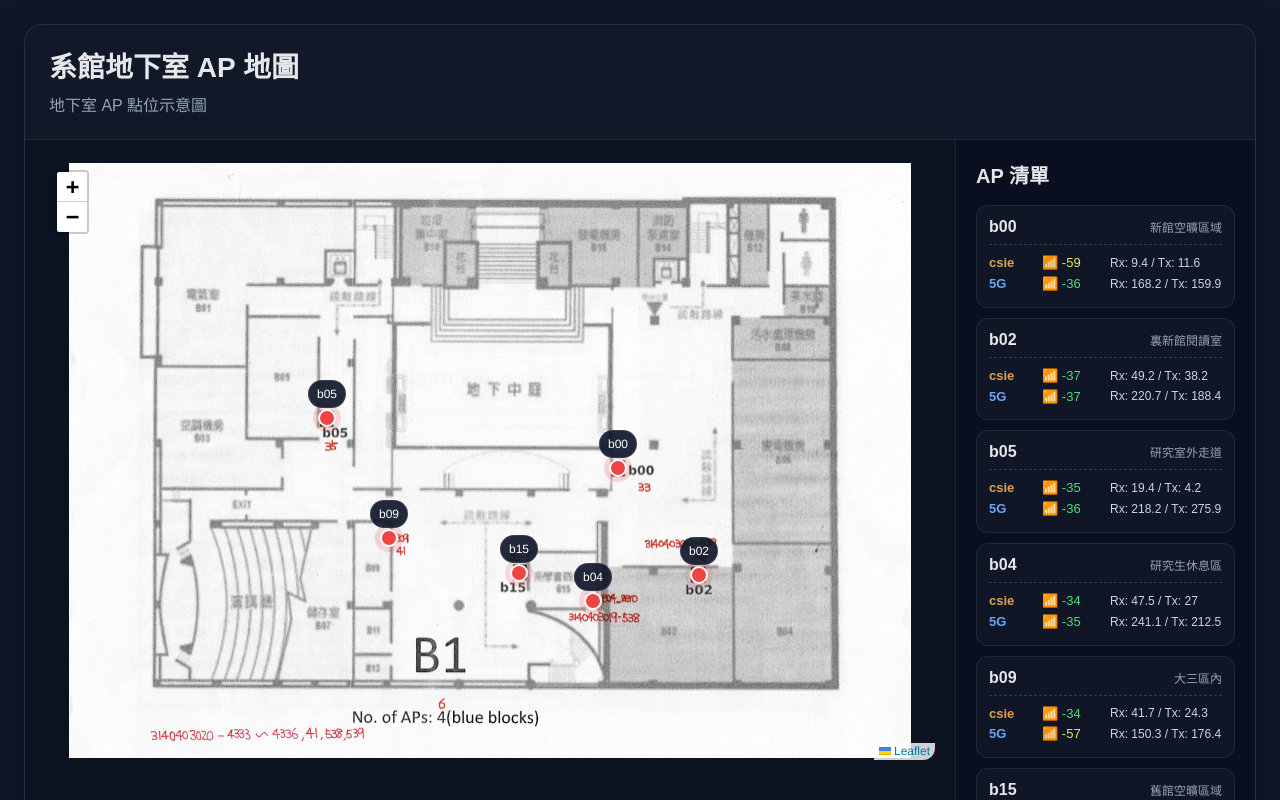
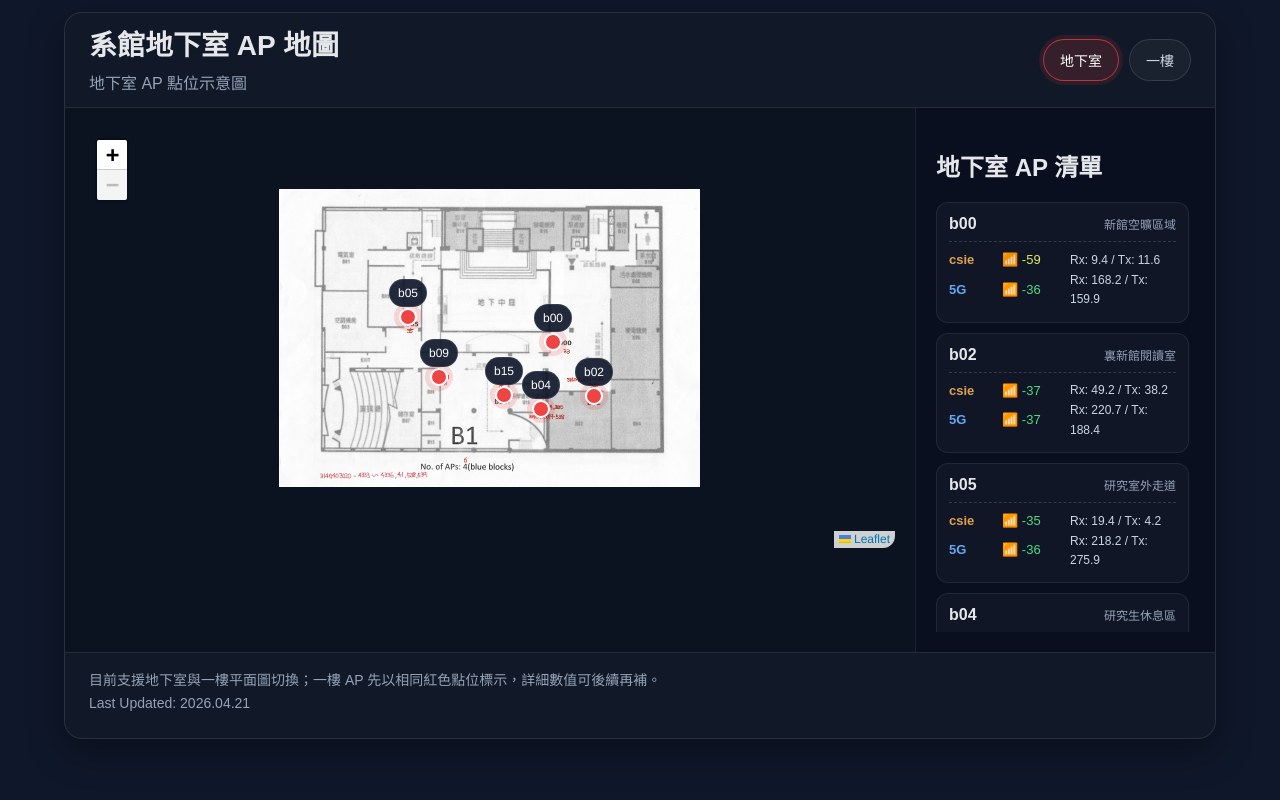
Before and after one commit to vanchiu5288/nasa3-, a React (Vite) app in the folder frontend/: page / in a window 1280 px wide. Shown: the top 800 px of the page. Built offline with nearby package versions, Linux system fonts and the light colour scheme.

Commit message:
finish_2

```diff
--- a/frontend/src/App.jsx
+++ b/frontend/src/App.jsx
@@ -1,8 +1,8 @@
-import { useMemo, useState } from "react";
-import { MapContainer, ImageOverlay, Marker, Popup, useMap } from "react-leaflet";
+import { useEffect, useMemo, useState } from "react";
+import { MapContainer, ImageOverlay, Marker, Popup, useMap} from "react-leaflet";
 import L from "leaflet";
 
-const aps = [
+const basementAps = [
   {
     id: "b00", x: 65.2, y: 51.3,
     note: "新館空曠區域",
@@ -52,7 +52,7 @@ const aps = [
     Tx_rate: 212.5
   },
   {
-    id: "b09", x: 38, y: 63.0,
+    id: "b09", x: 38.0, y: 63.0,
     note: "大三區內",
     csie_bssid: "30-87-D9-31-96-E9",
     csie_rssi: -34,
@@ -77,11 +77,55 @@ const aps = [
   }
 ];
 
-const w = 1684;
-const h = 1191;
-const bounds = [[0, 0], [h, w]];
+const firstFloorAps = [
+  {
+    id: "R101",
+    x: 43.6, y: 59.2,
+    note: "101教室",
+    csie_bssid: "30-87-D9-31-55-49",
+    csie_rssi: -31,
+    csie_Rx_rate: 43.4,
+    csie_Tx_rate: 41.7,
+    bssid: "30-87-D9-71-55-4C",
+    rssi: -34,
+    Rx_rate: 250,
+    Tx_rate: 241.3
+  },
+  { id: "R102", x: 74.4, y: 79.2, note: "" },
+  { id: "R103-front", x: 8.3, y: 69.2, note: "" },
+  { id: "R103-rear", x: 21.5, y: 73.0, note: "" },
+  { id: "R104", x: 74.2, y: 66.0, note: "" },
+  { id: "R105", x: 17.6, y: 44.8, note: "" },
+  { id: "R106", x: 70.2, y: 46.8, note: "" },
+  { id: "R107", x: 17.8, y: 22.2, note: "" },
+  { id: "R108", x: 74.5, y: 27.7, note: "" },
+  { id: "R110", x: 82.0, y: 39.3, note: "" },
+  { id: "R111", x: 28.6, y: 29.2, note: "" }
+];
+
+const floors = {
+  basement: {
+    id: "basement",
+    title: "系館地下室 AP 地圖",
+    subtitle: "地下室 AP 點位示意圖",
+    imageUrl: "/images/basement_page.png",
+    width: 1684,
+    height: 1191,
+    aps: basementAps
+  },
+  floor1: {
+    id: "floor1",
+    title: "系館一樓 AP 地圖",
+    subtitle: "一樓 AP 點位示意圖",
+    imageUrl: "/images/floor1_page.png",
+    width: 2048,
+    height: 1448,
+    aps: firstFloorAps
+  }
+};
 
 function getSignalColor(rssi) {
+  if (typeof rssi !== "number") return "#cbd5e1";
   if (rssi >= -50) return "#4ade80";
   if (rssi >= -60) return "#edf765f0";
   return "#f87171";
@@ -89,7 +133,7 @@ function getSignalColor(rssi) {
 
 function createApIcon(ap, isActive) {
   const iconHtml = `
-    <div class="marker ${isActive ? "active" : ""}" data-id="${ap.id}" title="${ap.id}｜${ap.note}"></div>
+    <div class="marker ${isActive ? "active" : ""}" data-id="${ap.id}" title="${ap.id}${ap.note ? `｜${ap.note}` : ""}"></div>
     <div class="label">${ap.id}</div>
   `;
 
@@ -100,28 +144,34 @@ function createApIcon(ap, isActive) {
   });
 }
 
-function FlyToSelected({ selectedAp }) {
+function FlyToSelected({ targetAp, width, height }) {
   const map = useMap();
 
-  if (!selectedAp) return null;
+  useEffect(() => {
+    if (!targetAp) return;
 
-  const pxX = (selectedAp.x / 100) * w;
-  const pxY = h - ((selectedAp.y / 100) * h);
+    const pxX = (targetAp.x / 100) * width;
+    const pxY = height - ((targetAp.y / 100) * height);
 
-  map.flyTo([pxY, pxX], 1, { duration: 0.5 });
+    map.flyTo([pxY, pxX], 0.5, { duration: 0.5 });
+  }, [targetAp, width, height, map]);
+
   return null;
 }
 
-function Sidebar({ aps, selectedId, onSelect }) {
+function Sidebar({ aps, selectedId, onSidebarSelect, floorLabel }) {
   return (
     <aside className="sidebar">
-      <h2>AP 清單</h2>
+      <h2>{floorLabel} AP 清單</h2>
       <div className="ap-list">
-        {aps.map((ap) => (
+        {aps.map((ap) => {
+          const hasMetrics = typeof ap.rssi === "number" || typeof ap.csie_rssi === "number";
+
+          return (
             <div
               key={ap.id}
               className={`ap-item ${selectedId === ap.id ? "active" : ""}`}
-            onClick={() => onSelect(ap.id)}
+              onClick={() => onSidebarSelect(ap.id)}
             >
               <div
                 className="ap-name"
@@ -129,10 +179,11 @@ function Sidebar({ aps, selectedId, onSelect }) {
               >
                 <span>{ap.id}</span>
                 <span style={{ fontSize: "12px", fontWeight: "normal", color: "#94a3b8" }}>
-                {ap.note}
+                  {ap.note || ""}
                 </span>
               </div>
 
+              {hasMetrics ? (
                 <div
                   className="ap-stats"
                   style={{
@@ -177,57 +228,41 @@ function Sidebar({ aps, selectedId, onSelect }) {
                     </span>
                   </div>
                 </div>
+              ) : (
+                <div className="ap-empty">數值暫時留白</div>
+              )}
             </div>
-        ))}
+          );
+        })}
       </div>
     </aside>
   );
 }
 
-export default function App() {
-  const [selectedId, setSelectedId] = useState(null);
+function ApPopup({ ap }) {
+  const hasMetrics = typeof ap.rssi === "number" || typeof ap.csie_rssi === "number";
 
-  const selectedAp = useMemo(
-    () => aps.find((ap) => ap.id === selectedId) ?? null,
-    [selectedId]
+  if (!hasMetrics) {
+    return (
+      <div style={{ minWidth: "180px", fontFamily: "sans-serif" }}>
+        <h3
+          style={{
+            margin: "0 0 8px 0",
+            borderBottom: "1px solid #ddd",
+            paddingBottom: "6px",
+            fontSize: "16px"
+          }}
+        >
+          {ap.id}
+        </h3>
+        <div style={{ fontSize: "13px", color: "#e5e7eb" }}>
+          AP 資料預留中
+        </div>
+      </div>
     );
+  }
 
   return (
-    <div className="wrap">
-      <div className="panel">
-        <div className="header">
-          <h1>系館地下室 AP 地圖</h1>
-          <p>地下室 AP 點位示意圖</p>
-        </div>
-
-        <div className="main">
-          <div className="map-area">
-            <div className="map-box">
-              <MapContainer
-                crs={L.CRS.Simple}
-                bounds={bounds}
-                minZoom={-2}
-                maxZoom={2}
-                zoomControl={true}
-                style={{ width: "100%", height: "100%" }}
-              >
-                <ImageOverlay url="/images/basement_page.png" bounds={bounds} />
-                <FlyToSelected selectedAp={selectedAp} />
-
-                {aps.map((ap) => {
-                  const pxX = (ap.x / 100) * w;
-                  const pxY = h - ((ap.y / 100) * h);
-
-                  return (
-                    <Marker
-                      key={ap.id}
-                      position={[pxY, pxX]}
-                      icon={createApIcon(ap, selectedId === ap.id)}
-                      eventHandlers={{
-                        click: () => setSelectedId(ap.id)
-                      }}
-                    >
-                      <Popup>
     <div style={{ minWidth: "220px", fontFamily: "sans-serif" }}>
       <h3
         style={{
@@ -293,6 +328,109 @@ export default function App() {
         </span>
       </div>
     </div>
+  );
+}
+
+
+
+export default function App() {
+  const [activeFloor, setActiveFloor] = useState("basement");
+  const [selectedId, setSelectedId] = useState(null);
+  const [flyToId, setFlyToId] = useState(null);
+  const [mapInstance, setMapInstance] = useState(null);
+
+  const floor = floors[activeFloor];
+  const bounds = [[0, 0], [floor.height, floor.width]];
+
+  // const selectedAp = useMemo(
+  //   () => floor.aps.find((ap) => ap.id === selectedId) ?? null,
+  //   [floor, selectedId]
+  // );
+
+  const flyToAp = useMemo(
+    () => floor.aps.find((ap) => ap.id === flyToId) ?? null,
+    [floor, flyToId]
+  );
+
+  function handleSidebarSelect(apId) {
+    if (mapInstance) {
+      mapInstance.closePopup();
+    }
+
+    setSelectedId(apId);
+    setFlyToId(apId);
+  }
+
+  function handleSwitchFloor(nextFloor) {
+    if (mapInstance) {
+      mapInstance.closePopup();
+    }
+
+    setActiveFloor(nextFloor);
+    setSelectedId(null);
+    setFlyToId(null);
+  }
+
+  return (
+    <div className="wrap">
+      <div className="panel">
+        <div className="header">
+          <div className="header-top">
+            <div>
+              <h1>{floor.title}</h1>
+              <p>{floor.subtitle}</p>
+            </div>
+
+            <div className="floor-switch">
+              <button
+                className={activeFloor === "basement" ? "active" : ""}
+                onClick={() => handleSwitchFloor("basement")}
+                type="button"
+              >
+                地下室
+              </button>
+              <button
+                className={activeFloor === "floor1" ? "active" : ""}
+                onClick={() => handleSwitchFloor("floor1")}
+                type="button"
+              >
+                一樓
+              </button>
+            </div>
+          </div>
+        </div>
+
+        <div className="main">
+          <div className="map-area">
+            <div className="map-box">
+              <MapContainer
+                key={floor.id}
+                crs={L.CRS.Simple}
+                bounds={bounds}
+                minZoom={-2}
+                maxZoom={2}
+                zoomControl={true}
+                style={{ width: "100%", height: "100%" }}
+                whenCreated={setMapInstance}
+              >
+                <ImageOverlay url={floor.imageUrl} bounds={bounds} />
+                <FlyToSelected targetAp={flyToAp} width={floor.width} height={floor.height} />
+
+                {floor.aps.map((ap) => {
+                  const pxX = (ap.x / 100) * floor.width;
+                  const pxY = floor.height - ((ap.y / 100) * floor.height);
+
+                  return (
+                    <Marker
+                      key={ap.id}
+                      position={[pxY, pxX]}
+                      icon={createApIcon(ap, selectedId === ap.id)}
+                      eventHandlers={{
+                        click: () => setSelectedId(ap.id)
+                      }}
+                    >
+                      <Popup>
+                        <ApPopup ap={ap} />
                       </Popup>
                     </Marker>
                   );
@@ -301,13 +439,18 @@ export default function App() {
             </div>
           </div>
 
-          <Sidebar aps={aps} selectedId={selectedId} onSelect={setSelectedId} />
+          <Sidebar
+            aps={floor.aps}
+            selectedId={selectedId}
+            onSidebarSelect={handleSidebarSelect}
+            floorLabel={activeFloor === "basement" ? "地下室" : "一樓"}
+          />
         </div>
 
         <div className="footer">
-          目前為 React + Leaflet 版本，適合單張平面圖加固定 AP 點位。
+          目前支援地下室與一樓平面圖切換；一樓 AP 先以相同紅色點位標示，詳細數值可後續再補。
           <br />
-          Last Updated: 2026.03.20
+          Last Updated: 2026.04.21
         </div>
       </div>
     </div>
--- a/frontend/src/style.css
+++ b/frontend/src/style.css
@@ -14,9 +14,9 @@ body {
 }
 
 .wrap {
-  max-width: 1400px;
+  max-width: 1200px;
   margin: 0 auto;
-  padding: 24px;
+  padding: 12px 24px;
 }
 
 .panel {
@@ -28,8 +28,15 @@ body {
 }
 
 .header {
-  padding: 20px 24px;
+  padding: 10px 24px;
   border-bottom: 1px solid rgba(255, 255, 255, 0.08);
+}
+
+.header-top {
+  display: flex;
+  justify-content: space-between;
+  gap: 16px;
+  align-items: center;
 }
 
 .header h1 {
@@ -43,10 +50,39 @@ body {
   line-height: 1.6;
 }
 
+.floor-switch {
+  display: flex;
+  gap: 10px;
+  flex-wrap: wrap;
+}
+
+.floor-switch button {
+  border: 1px solid rgba(255, 255, 255, 0.12);
+  background: rgba(255, 255, 255, 0.04);
+  color: #cbd5e1;
+  padding: 10px 16px;
+  border-radius: 999px;
+  cursor: pointer;
+  font-size: 14px;
+  transition: 0.2s ease;
+}
+
+.floor-switch button:hover {
+  border-color: rgba(239, 68, 68, 0.45);
+  color: #ffffff;
+}
+
+.floor-switch button.active {
+  background: rgba(239, 68, 68, 0.16);
+  color: #fff;
+  border-color: rgba(239, 68, 68, 0.7);
+  box-shadow: 0 0 0 4px rgba(239, 68, 68, 0.12);
+}
+
 .main {
   display: grid;
   grid-template-columns: 1fr 300px;
-  min-height: 760px;
+  min-height: 500px;
 }
 
 .map-area {
@@ -60,7 +96,7 @@ body {
   width: 100%;
   max-width: 980px;
   margin: 0 auto;
-  height: 600px;
+  height: 420px;
   border-radius: 12px;
   overflow: hidden;
 }
@@ -85,6 +121,7 @@ body {
 
 .marker.active {
   transform: translate(-50%, -50%) scale(1.1);
+  box-shadow: 0 0 0 7px rgba(239, 68, 68, 0.28);
 }
 
 .label {
@@ -100,20 +137,44 @@ body {
   pointer-events: none;
 }
 
+/* .sidebar {
+  border-left: 1px solid rgba(255, 255, 255, 0.08);
+  padding: 20px;
+  background: rgba(2, 6, 23, 0.45);
+} */
+
 .sidebar {
   border-left: 1px solid rgba(255, 255, 255, 0.08);
   padding: 20px;
   background: rgba(2, 6, 23, 0.45);
-}
-
-.sidebar h2 {
-  margin-top: 0;
-  font-size: 20px;
+  display: flex;
+  flex-direction: column;
 }
 
 .ap-list {
   display: grid;
   gap: 10px;
+  max-height: 430px;
+  overflow-y: auto;
+  padding-right: 6px;
+}
+
+.ap-list::-webkit-scrollbar {
+  width: 8px;
+}
+
+.ap-list::-webkit-scrollbar-track {
+  background: rgba(255, 255, 255, 0.04);
+  border-radius: 999px;
+}
+
+.ap-list::-webkit-scrollbar-thumb {
+  background: rgba(148, 163, 184, 0.45);
+  border-radius: 999px;
+}
+
+.ap-list::-webkit-scrollbar-thumb:hover {
+  background: rgba(148, 163, 184, 0.7);
 }
 
 .ap-item {
@@ -138,6 +199,14 @@ body {
   font-size: 14px;
   color: #94a3b8;
   line-height: 1.5;
+}
+
+.ap-empty {
+  margin-top: 8px;
+  padding-top: 8px;
+  border-top: 1px dashed rgba(255, 255, 255, 0.15);
+  font-size: 12px;
+  color: #94a3b8;
 }
 
 .footer {
@@ -170,6 +239,11 @@ body {
 }
 
 @media (max-width: 980px) {
+  .header-top {
+    flex-direction: column;
+    align-items: flex-start;
+  }
+
   .main {
     grid-template-columns: 1fr;
   }
@@ -178,4 +252,20 @@ body {
     border-left: none;
     border-top: 1px solid rgba(255, 255, 255, 0.08);
   }
+
+  .map-box {
+    height: 560px;
+  }
 }
+
+/* .leaflet-control-zoom a {
+  width: 26px;
+  height: 26px;
+  line-height: 26px;
+  font-size: 16px;
+}
+
+.leaflet-control-zoom {
+  transform: scale(0.9);
+  transform-origin: top left;
+} */
```
Lines whose indentation alone changed are shown as unchanged.
